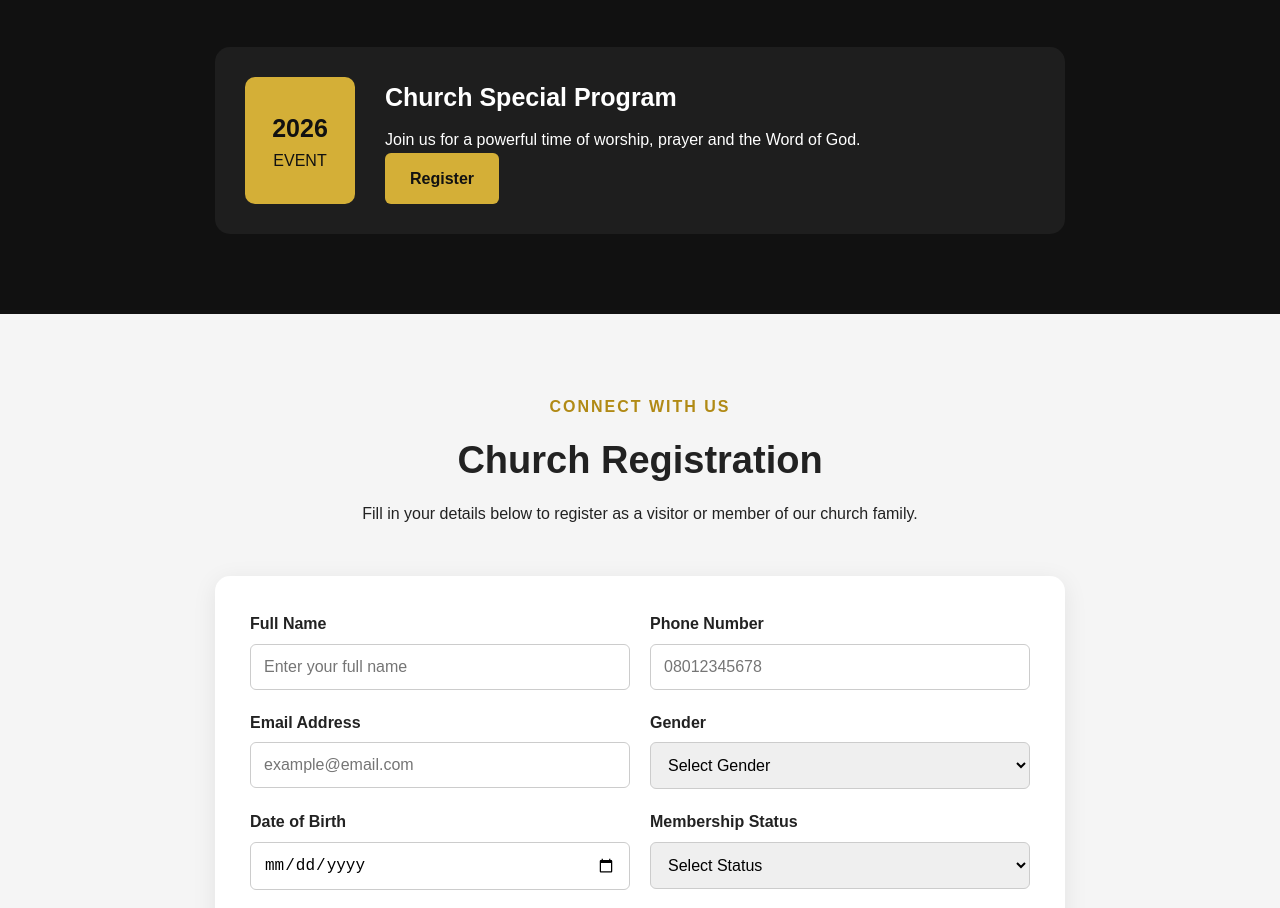
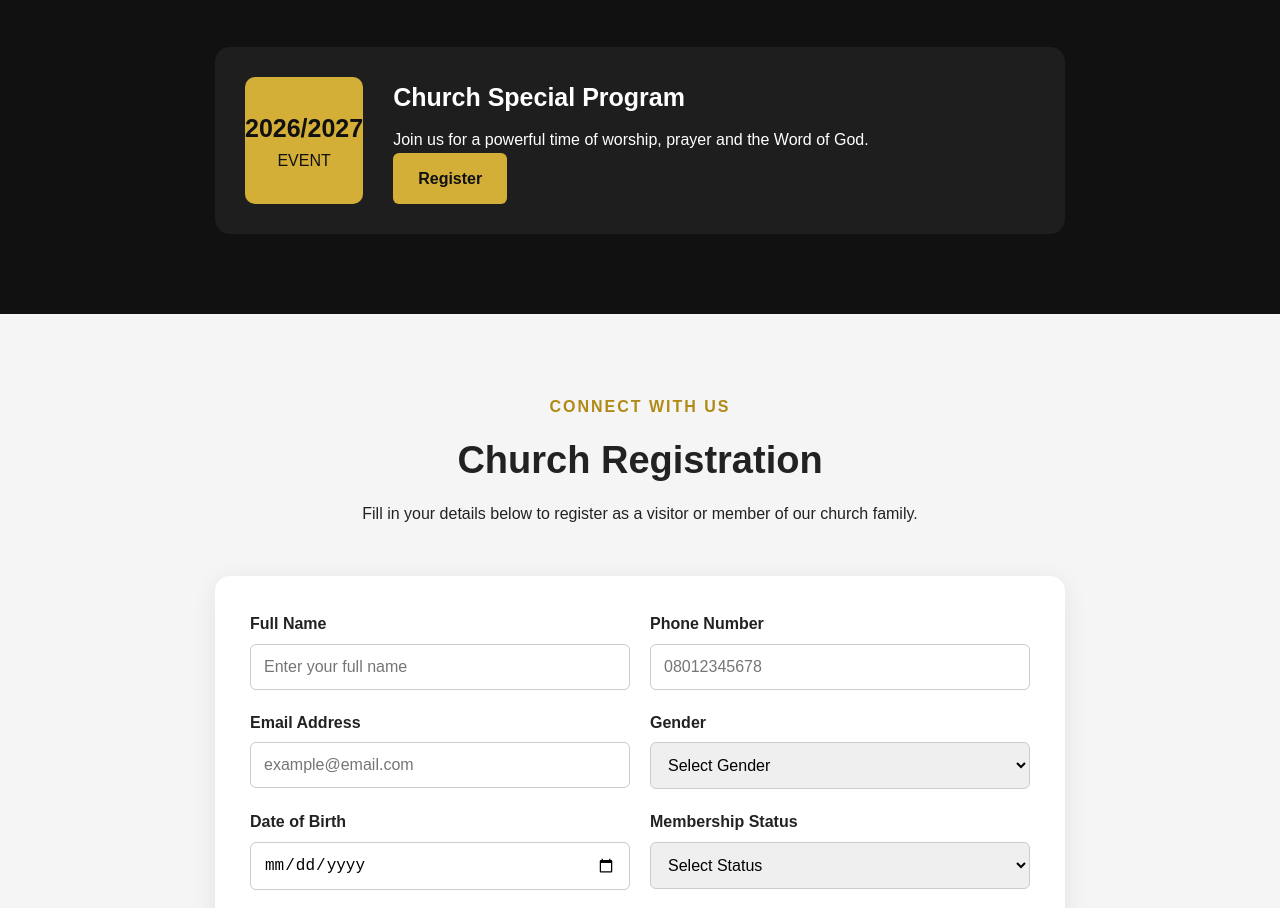
Before and after one commit to Davidtech090/Embassy-website-, a plain HTML site: page index.html in a window 1280 px wide. Shown: the part 2899-3807 px from the top of the page. Drawn offline with Linux system fonts and the light colour scheme.

Commit message:
Restore index.html to original state

```diff
--- a/index.html
+++ b/index.html
@@ -214,7 +214,7 @@
         <div class="event">
 
             <div class="event-date">
-                <strong>2026</strong>
+                <strong>2026/2027</strong>
                 <span>EVENT</span>
             </div>
 
```
